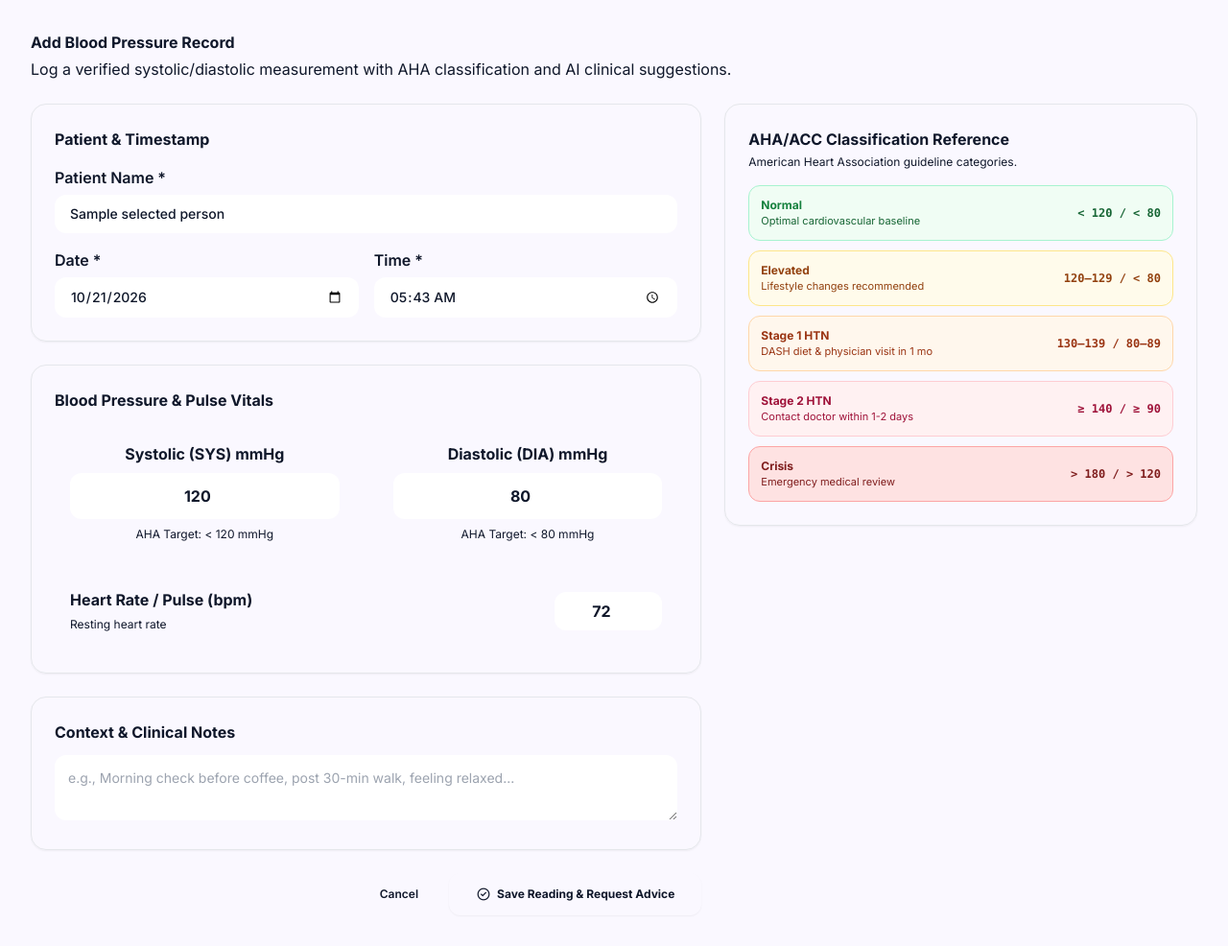
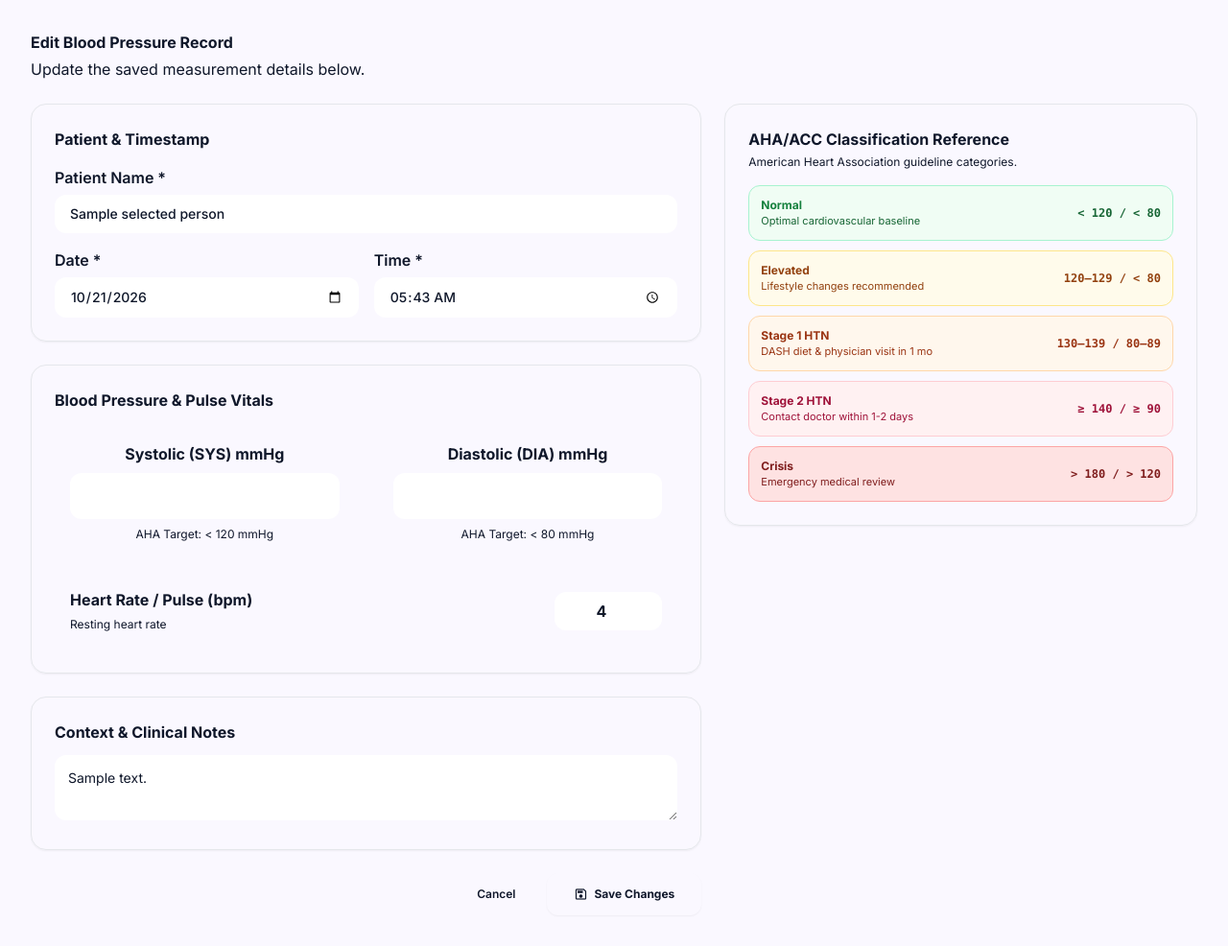
Before and after one commit to YsaMee/BPulse-Blood-Pressure-Tracker, a Flask app: template templates/add_record.html in a window 1280 px wide. Shown: the whole page at 96% size. Run offline with Flask 3, Linux system fonts and the light colour scheme; the template is opened without the code that fills it: most values are stand-ins (such as "Sample title", 1, 10 or a date in 2020); some libraries are stand-ins or nearby versions.

Commit message:
Implement record editing functionality; add validation and update logic for blood pressure records

```diff
--- a/app.py
+++ b/app.py
@@ -6,7 +6,7 @@
 
 from flask import (
     Flask, render_template, request, redirect,
-    url_for, session, flash, send_file, jsonify
+    url_for, session, flash, send_file, jsonify, abort
 )
 from dotenv import load_dotenv
 
@@ -484,6 +484,77 @@
     return redirect(url_for("history", person_id=person_id))
 
 
+@app.route("/history/edit/<int:record_id>", methods=["GET", "POST"])
+@login_required
+def edit_record(record_id):
+    uid = user_id()
+    record_row = next(
+        (
+            row for row in db.get_records_for_user(uid)
+            if int(row.get("id") or row.get("record_id", 0)) == record_id
+        ),
+        None,
+    )
+    if not record_row:
+        abort(404)
+
+    record = db.row_to_record(record_row)
+    people = db.get_people_objects(uid)
+    person = next((p for p in people if p.person_id == record.person_id), None)
+    if not person:
+        abort(404)
+
+    if request.method == "POST":
+        try:
+            systolic = int(request.form.get("systolic", ""))
+            diastolic = int(request.form.get("diastolic", ""))
+            pulse_input = request.form.get("pulse", "").strip()
+            pulse = int(pulse_input) if pulse_input else "N/A"
+            record_date = datetime.strptime(
+                request.form.get("record_date", ""), "%Y-%m-%d"
+            ).date()
+            record_time = datetime.strptime(
+                request.form.get("record_time", ""), "%H:%M"
+            ).time()
+        except ValueError:
+            flash("Enter valid numbers, date, and time for this reading.", "error")
+            return redirect(url_for("edit_record", record_id=record_id))
+
+        if not 50 <= systolic <= 280 or not 30 <= diastolic <= 180:
+            flash("Blood pressure values are outside the allowed range.", "error")
+            return redirect(url_for("edit_record", record_id=record_id))
+        if pulse != "N/A" and not 30 <= pulse <= 240:
+            flash("Pulse must be between 30 and 240 bpm.", "error")
+            return redirect(url_for("edit_record", record_id=record_id))
+
+        updated = db.update_record(
+            record_id=record_id,
+            person_id=record.person_id,
+            systolic=systolic,
+            diastolic=diastolic,
+            pulse_rate=pulse,
+            notes=request.form.get("notes", "").strip(),
+            date_val=record_date,
+            time_val=record_time,
+        )
+        if not updated:
+            flash("Could not update this reading. Please try again.", "error")
+            return redirect(url_for("edit_record", record_id=record_id))
+
+        advice_cache.invalidate_record(record_id)
+        flash("Reading updated successfully.", "success")
+        return redirect(url_for("history", person_id=record.person_id))
+
+    return render_template(
+        "add_record.html",
+        user=current_user(),
+        people=people,
+        selected_person=person,
+        editing_record=record,
+        page="history",
+    )
+
+
 # ==========================================
 # PATIENT DETAIL (With 7-Day & Month Toggle)
 # ==========================================
--- a/templates/add_record.html
+++ b/templates/add_record.html
@@ -1,16 +1,16 @@
 {% extends "base.html" %}
-{% block title %}Add Record{% endblock %}
+{% block title %}{{ "Edit Record" if editing_record else "Add Record" }}{% endblock %}
 
 {% block content %}
 <div class="flex flex-col gap-6 w-full max-w-[1440px] mx-auto">
   <div>
-    <h1 class="font-headline-lg text-on-surface font-bold">Add Blood Pressure Record</h1>
+    <h1 class="font-headline-lg text-on-surface font-bold">{{ "Edit Blood Pressure Record" if editing_record else "Add Blood Pressure Record" }}</h1>
     <p class="font-body-md text-on-surface-variant mt-1">
-      Log a verified systolic/diastolic measurement with AHA classification and AI clinical suggestions.
+    {% if editing_record %}Update the saved measurement details below.{% else %}Log a verified systolic/diastolic measurement with AHA classification and AI clinical suggestions.{% endif %}
     </p>
   </div>
 
-  <form method="POST" action="{{ url_for('add_record', person_id=selected_person.person_id if selected_person else none) }}"
+  <form method="POST" action="{{ url_for('edit_record', record_id=editing_record.record_id) if editing_record else url_for('add_record', person_id=selected_person.person_id if selected_person else none) }}"
         class="grid grid-cols-1 lg:grid-cols-12 gap-6 items-start">
 
     <!-- LEFT: FORM -->
@@ -23,6 +23,7 @@
           <div class="md:col-span-2">
             <label class="font-label-md text-on-surface block mb-1.5 font-semibold">Patient Name *</label>
             <input list="existing_people" name="person_name" required
+                   {% if editing_record %}readonly{% endif %}
                    placeholder="e.g. John Doe"
                        value="{{ selected_person.get_name() if selected_person else '' }}"
                    class="w-full bg-surface-container-low rounded-xl py-2.5 px-4 focus:outline-none focus:ring-2 focus:ring-primary text-sm font-medium"/>
@@ -37,12 +38,14 @@
           <div>
             <label class="font-label-md text-on-surface block mb-1.5 font-semibold">Date *</label>
             <input type="date" name="record_date" required id="record_date"
+                   value="{{ editing_record.get_date().isoformat() if editing_record else '' }}"
                    class="w-full bg-surface-container-low rounded-xl py-2.5 px-4 focus:outline-none focus:ring-2 focus:ring-primary text-sm font-medium"/>
           </div>
 
           <div>
             <label class="font-label-md text-on-surface block mb-1.5 font-semibold">Time *</label>
             <input type="time" name="record_time" required id="record_time"
+                   value="{{ editing_record.get_time().strftime('%H:%M') if editing_record else '' }}"
                    class="w-full bg-surface-container-low rounded-xl py-2.5 px-4 focus:outline-none focus:ring-2 focus:ring-primary text-sm font-medium"/>
           </div>
         </div>
@@ -54,14 +57,14 @@
         <div class="grid grid-cols-1 md:grid-cols-2 gap-6">
           <div class="bg-surface-container-low p-4 rounded-xl text-center">
             <label class="font-label-md text-on-surface font-bold block mb-2">Systolic (SYS) mmHg</label>
-            <input type="number" name="systolic" min="50" max="280" value="120" required
+            <input type="number" name="systolic" min="50" max="280" value="{{ editing_record.get_systolic() if editing_record else 120 }}" required
                    class="w-full text-center bg-surface-container-lowest rounded-xl py-3 font-headline-lg font-bold text-primary focus:outline-none focus:ring-2 focus:ring-primary"/>
             <p class="font-label-sm text-on-surface-variant mt-2 text-xs">AHA Target: &lt; 120 mmHg</p>
           </div>
 
           <div class="bg-surface-container-low p-4 rounded-xl text-center">
             <label class="font-label-md text-on-surface font-bold block mb-2">Diastolic (DIA) mmHg</label>
-            <input type="number" name="diastolic" min="30" max="180" value="80" required
+            <input type="number" name="diastolic" min="30" max="180" value="{{ editing_record.get_diastolic() if editing_record else 80 }}" required
                    class="w-full text-center bg-surface-container-lowest rounded-xl py-3 font-headline-lg font-bold text-secondary focus:outline-none focus:ring-2 focus:ring-primary"/>
             <p class="font-label-sm text-on-surface-variant mt-2 text-xs">AHA Target: &lt; 80 mmHg</p>
           </div>
@@ -72,7 +75,7 @@
             <label class="font-label-md text-on-surface font-bold block">Heart Rate / Pulse (bpm)</label>
             <span class="font-label-sm text-on-surface-variant text-xs">Resting heart rate</span>
           </div>
-          <input type="number" name="pulse" min="30" max="240" value="72"
+          <input type="number" name="pulse" min="30" max="240" value="{{ editing_record.get_pulse_rate() if editing_record and editing_record.get_pulse_rate() != 'N/A' else ('' if editing_record else 72) }}"
                  class="w-28 bg-surface-container-lowest rounded-xl py-2 px-3 text-center font-headline-md font-bold focus:outline-none focus:ring-2 focus:ring-primary"/>
         </div>
       </section>
@@ -80,18 +83,18 @@
       <section class="bg-surface-container-lowest rounded-2xl p-6 shadow-sm border border-outline-variant/40">
         <h2 class="font-headline-sm text-on-surface font-bold mb-3">Context &amp; Clinical Notes</h2>
         <textarea name="notes" rows="2" placeholder="e.g., Morning check before coffee, post 30-min walk, feeling relaxed..."
-                  class="w-full bg-surface-container-low rounded-xl p-3.5 focus:outline-none focus:ring-2 focus:ring-primary text-sm"></textarea>
+                  class="w-full bg-surface-container-low rounded-xl p-3.5 focus:outline-none focus:ring-2 focus:ring-primary text-sm">{{ editing_record.get_notes() if editing_record else '' }}</textarea>
       </section>
 
       <div class="flex items-center justify-end gap-3">
-        <a href="{{ url_for('dashboard', person_id=selected_person.person_id if selected_person else none) }}"
+        <a href="{{ url_for('history', person_id=selected_person.person_id) if editing_record else url_for('dashboard', person_id=selected_person.person_id if selected_person else none) }}"
            class="px-5 py-2.5 rounded-xl text-on-surface-variant hover:bg-surface-container-high font-label-md transition-colors text-xs font-semibold">
           Cancel
         </a>
         <button type="submit"
                 class="px-7 py-2.5 rounded-xl bg-primary-container text-on-primary font-label-md hover:bg-primary shadow-sm flex items-center gap-1.5 text-xs font-bold transition-all">
-          <span class="material-symbols-outlined text-base">check_circle</span>
-          <span>Save Reading &amp; Request Advice</span>
+          <span class="material-symbols-outlined text-base">{{ "save" if editing_record else "check_circle" }}</span>
+          <span>{{ "Save Changes" if editing_record else "Save Reading &amp; Request Advice" }}</span>
         </button>
       </div>
     </div>
--- a/templates/dashboard.html
+++ b/templates/dashboard.html
@@ -572,6 +572,11 @@
                   {{ r.get_notes() or 'Routine check' }}
                 </td>
                 <td class="py-3 px-3 text-right whitespace-nowrap">
+                  <a href="{{ url_for('edit_record', record_id=r.record_id) }}"
+                     class="px-2.5 py-1 rounded-lg bg-slate-100 text-slate-700 hover:bg-slate-200 font-semibold text-[11px] inline-flex items-center gap-1 transition-colors">
+                    <span class="material-symbols-outlined text-xs">edit</span>
+                    <span>Edit</span>
+                  </a>
                   <a href="{{ url_for('reading_advice', record_id=r.record_id) }}"
                      class="px-2.5 py-1 rounded-lg bg-sky-50 text-sky-700 hover:bg-sky-100 font-semibold text-[11px] inline-flex items-center gap-1 transition-colors">
                     <span class="material-symbols-outlined text-xs">auto_awesome</span>
--- a/templates/history.html
+++ b/templates/history.html
@@ -81,6 +81,8 @@
                 <td class="py-3.5 px-4 text-on-surface-variant max-w-xs">{{ record.get_notes() or "—" }}</td>
                 <td class="py-3.5 px-4 text-right whitespace-nowrap">
                   <div class="flex items-center justify-end gap-2">
+                    <a href="{{ url_for('edit_record', record_id=record.record_id) }}"
+                       class="text-primary hover:underline text-xs font-semibold p-1">Edit</a>
                     <a href="{{ url_for('reading_advice', record_id=record.record_id) }}"
                        class="px-2 py-1 rounded bg-surface-container-high text-primary hover:bg-primary hover:text-white transition-colors text-xs font-semibold inline-flex items-center gap-1">
                       <span class="material-symbols-outlined text-sm">psychology</span>
```
Also changed, not shown: db.py (+43 -0 lines), templates/patient_detail.html (+7 -2 lines).
